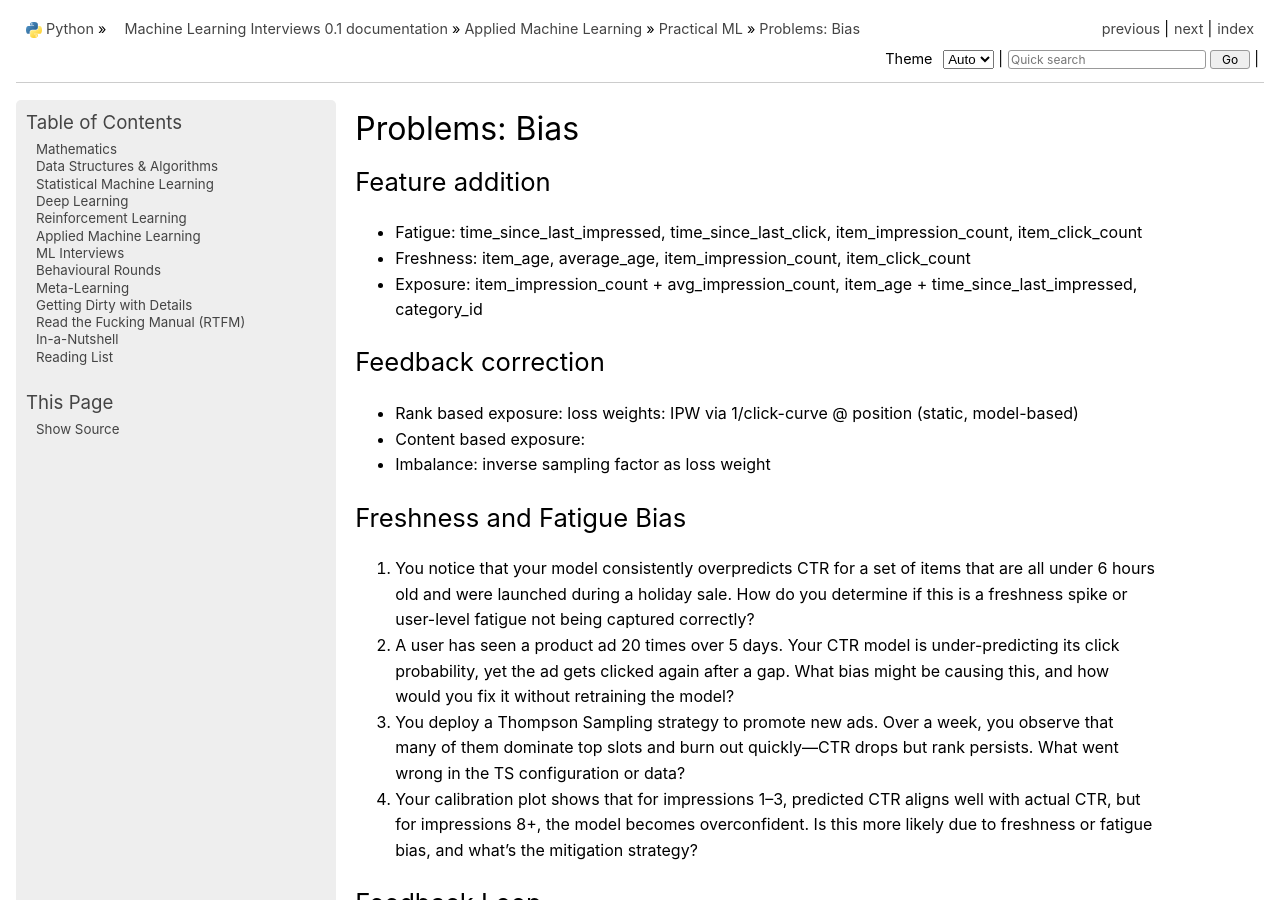
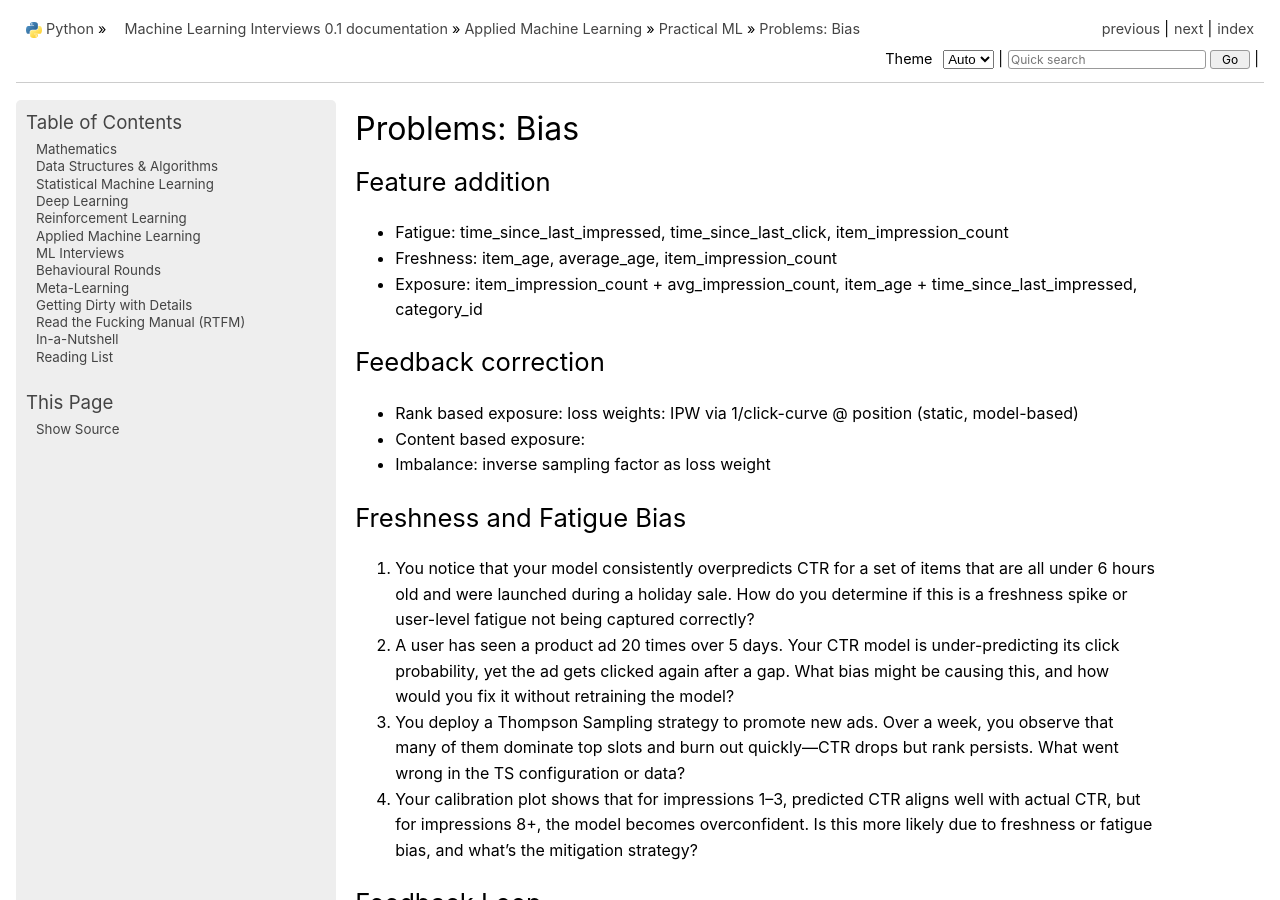
Before and after one commit to uselesstechjunks/leetcode, a Sphinx documentation site: the page built from docs/source/applied/practical/prob_bias.rst, in a window 1280 px wide and 900 px high. Built offline with Sphinx 7.4.7, drawn with Linux system fonts in a browser that asks for light colours; pages that are not in the unit, such as notebooks, are missing from menus.

Commit message:
Update prob_bias.rst

```diff
--- a/docs/source/applied/practical/prob_bias.rst
+++ b/docs/source/applied/practical/prob_bias.rst
@@ -4,8 +4,8 @@ Problems: Bias
 *****************************************************************************
 Feature addition
 *****************************************************************************
-- Fatigue: time_since_last_impressed, time_since_last_click, item_impression_count, item_click_count
-- Freshness: item_age, average_age, item_impression_count, item_click_count
+- Fatigue: time_since_last_impressed, time_since_last_click, item_impression_count
+- Freshness: item_age, average_age, item_impression_count
 - Exposure: item_impression_count + avg_impression_count, item_age + time_since_last_impressed, category_id
 *****************************************************************************
 Feedback correction
```
